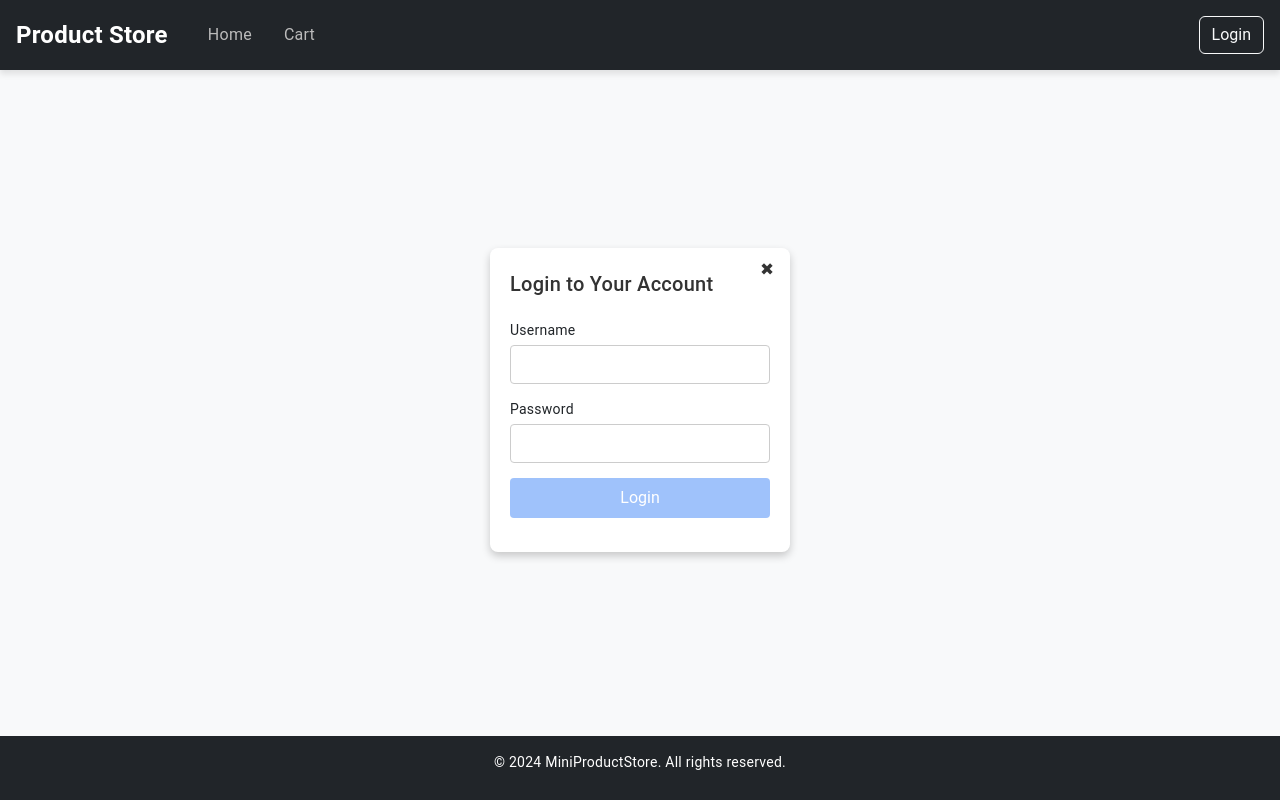
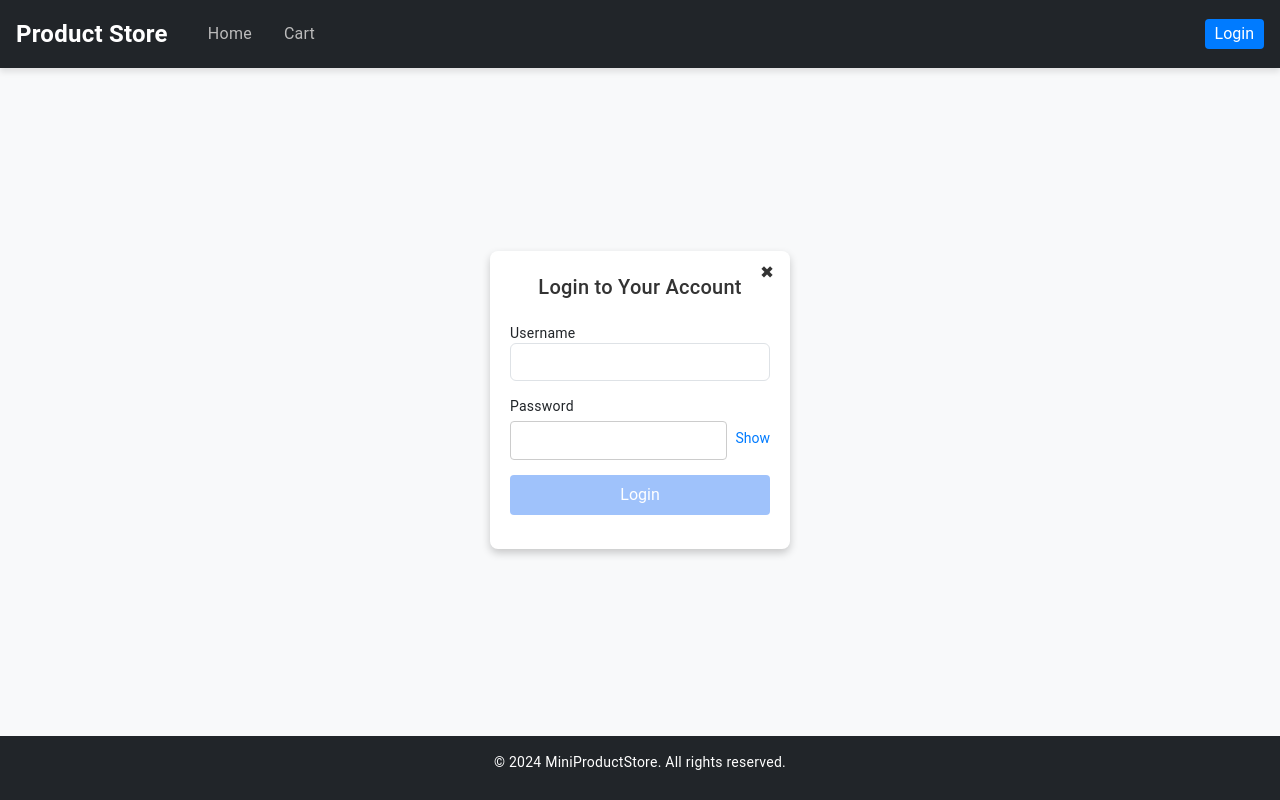
Before and after one commit to IrynaShyrobokova/Mini-Product-Store, an Angular app: page /login in a window 1280 px wide. Built offline with nearby package versions, Linux system fonts and the light colour scheme.

Commit message:
hide/show password

```diff
--- a/src/app/components/login/login.component.css
+++ b/src/app/components/login/login.component.css
@@ -43,6 +43,7 @@
 h2 {
   color: #333;
   margin-bottom: 20px;
+  text-align: center;
 }
 
 /* Form group styling */
@@ -51,16 +52,37 @@ h2 {
   text-align: left;
 }
 
-/* Input field styling */
-input[type="text"],
-input[type="password"] {
-  width: 100%;
-  padding: 8px;
-  margin-top: 5px;
-  border: 1px solid #ccc;
-  border-radius: 4px;
-  font-size: 14px;
+/* Password input and show/hide button container */
+.password-container {
+  display: flex;
+  align-items: center;
+  position: relative;
 }
+
+  .password-container input[type="password"],
+  .password-container input[type="text"] {
+    flex: 1;
+    padding: 8px;
+    margin-top: 5px;
+    border: 1px solid #ccc;
+    border-radius: 4px;
+    font-size: 14px;
+  }
+
+  .password-container button {
+    margin-left: 8px;
+    background: none;
+    border: none;
+    color: #007bff;
+    cursor: pointer;
+    font-size: 14px;
+    padding: 0;
+    transition: color 0.2s ease;
+  }
+
+    .password-container button:hover {
+      color: #0056b3;
+    }
 
 /* Submit button styling */
 .login-button {
@@ -97,4 +119,5 @@ input[type="password"] {
   color: #dc3545;
   margin-top: 15px;
   font-size: 14px;
+  text-align: center;
 }
--- a/src/app/components/login/login.component.html
+++ b/src/app/components/login/login.component.html
@@ -17,13 +17,20 @@
       </div>
     </div>
 
-    <!-- Password field with validation -->
-    <div class="form-group">
+    <!-- Password field with toggle button aligned to the right -->
+    <div class="form-group password-group">
       <label for="password">Password</label>
-      <input id="password" formControlName="password" type="password" class="form-control" />
+      <div class="password-container">
+        <input type="{{ showPassword ? 'text' : 'password' }}"
+               formControlName="password"
+               id="password"
+               class="form-control" />
+        <button type="button" (click)="togglePasswordVisibility()" class="toggle-password">
+          {{ showPassword ? 'Hide' : 'Show' }}
+        </button>
+      </div>
       <div *ngIf="loginForm.get('password')?.invalid && loginForm.get('password')?.touched" class="invalid-feedback">
-        <span *ngIf="loginForm.get('password')?.errors?.['required']">Password is required.</span>
-        <span *ngIf="loginForm.get('password')?.errors?.['minlength']">Password must be at least 6 characters.</span>
+        Password is required.
       </div>
     </div>
 
--- a/src/app/components/login/login.component.ts
+++ b/src/app/components/login/login.component.ts
@@ -12,6 +12,7 @@ export class LoginComponent implements OnInit {
   @Output() close = new EventEmitter<void>(); // Output event to close the form
   loginForm: FormGroup;
   loginError: string | null = null;
+  showPassword: boolean = false;
 
   constructor(
     private fb: FormBuilder,
@@ -27,6 +28,11 @@ export class LoginComponent implements OnInit {
 
   ngOnInit(): void { }
 
+  // Toggle visibility of password field
+  togglePasswordVisibility() {
+    this.showPassword = !this.showPassword;
+  }
+
   // Method called on form submission
   onLogin() {
     if (this.loginForm.invalid) {
@@ -39,7 +45,10 @@ export class LoginComponent implements OnInit {
     this.authService.login(username, password).subscribe({
       next: (isSuccess) => {
         if (isSuccess) {
+          // Set current user for display in navbar
+          this.authService.setCurrentUser(username);
           this.router.navigate(['/home']);
+          this.close.emit(); // Close the login form after successful login
         } else {
           this.loginError = 'Login failed. Please try again.';
         }
--- a/src/app/components/navbar/navbar.component.css
+++ b/src/app/components/navbar/navbar.component.css
@@ -52,6 +52,23 @@
   margin-left: auto;
 }
 
+.navbar button {
+  background-color: #007bff; /* Bootstrap primary color */
+  color: white;
+  border: none;
+  padding: 5px 10px;
+  border-radius: 4px;
+  cursor: pointer;
+  font-size: 16px;
+}
+
+  .navbar button:hover {
+    background-color: #0056b3; /* Darker shade for hover effect */
+  }
+
+.navbar button {
+  z-index: 10;
+}
 
 /* Responsive styling */
 @media (max-width: 768px) {
--- a/src/app/components/navbar/navbar.component.html
+++ b/src/app/components/navbar/navbar.component.html
@@ -6,7 +6,12 @@
       <li class="nav-item"><a class="nav-link" routerLink="/cart">Cart</a></li>
     </ul>
     <div class="ml-auto">
-      <button (click)="onLoginClick()" class="btn btn-outline-light">Login</button>
+      <button *ngIf="!currentUser" (click)="openLogin()">Login</button>
+      <button *ngIf="currentUser">{{ currentUser }}</button>
     </div>
   </div>
 </nav>
+
+<div *ngIf="isLoginModalOpen" class="modal-overlay">
+  <app-login (close)="closeLogin()"></app-login>
+</div>
--- a/src/app/components/navbar/navbar.component.ts
+++ b/src/app/components/navbar/navbar.component.ts
@@ -1,4 +1,5 @@
 import { Component, Output, EventEmitter } from '@angular/core';
+import { AuthService } from '../../services/auth.service';
 
 @Component({
   selector: 'app-navbar',
@@ -6,7 +7,29 @@ import { Component, Output, EventEmitter } from '@angular/core';
   styleUrls: ['./navbar.component.css']
 })
 export class NavbarComponent {
+  currentUser: string | null = null;
   @Output() loginClick = new EventEmitter<void>();
+  isLoginModalOpen = false;
+
+  constructor(private authService: AuthService) { }
+
+  ngOnInit() {
+    this.currentUser = this.authService.getCurrentUser();
+  }
+
+  // Optional: Add method to refresh current user if it changes dynamically
+  refreshUser() {
+    this.currentUser = this.authService.getCurrentUser();
+  }
+
+  // Define the openLogin method if it should trigger the login modal
+  openLogin() {
+    this.isLoginModalOpen = true;
+  }
+
+  closeLogin() {
+    this.isLoginModalOpen = false;
+  }
 
   onLoginClick() {
     this.loginClick.emit();
--- a/src/app/services/auth.service.ts
+++ b/src/app/services/auth.service.ts
@@ -38,6 +38,10 @@ export class AuthService {
     return this.loggedIn;
   }
 
+  setCurrentUser(username: string) {
+    this.currentUser = username;
+  }
+
   getCurrentUser(): string | null {
     return this.currentUser;
   }
```
